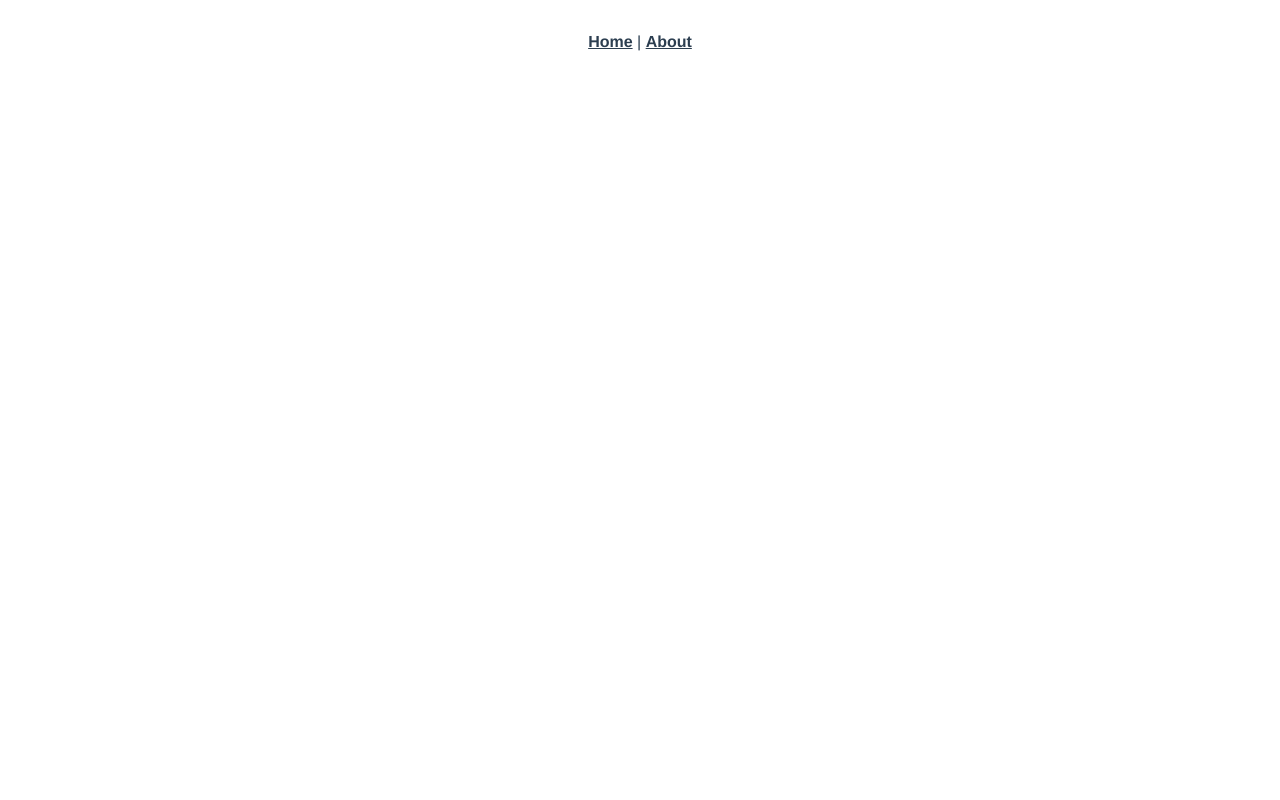
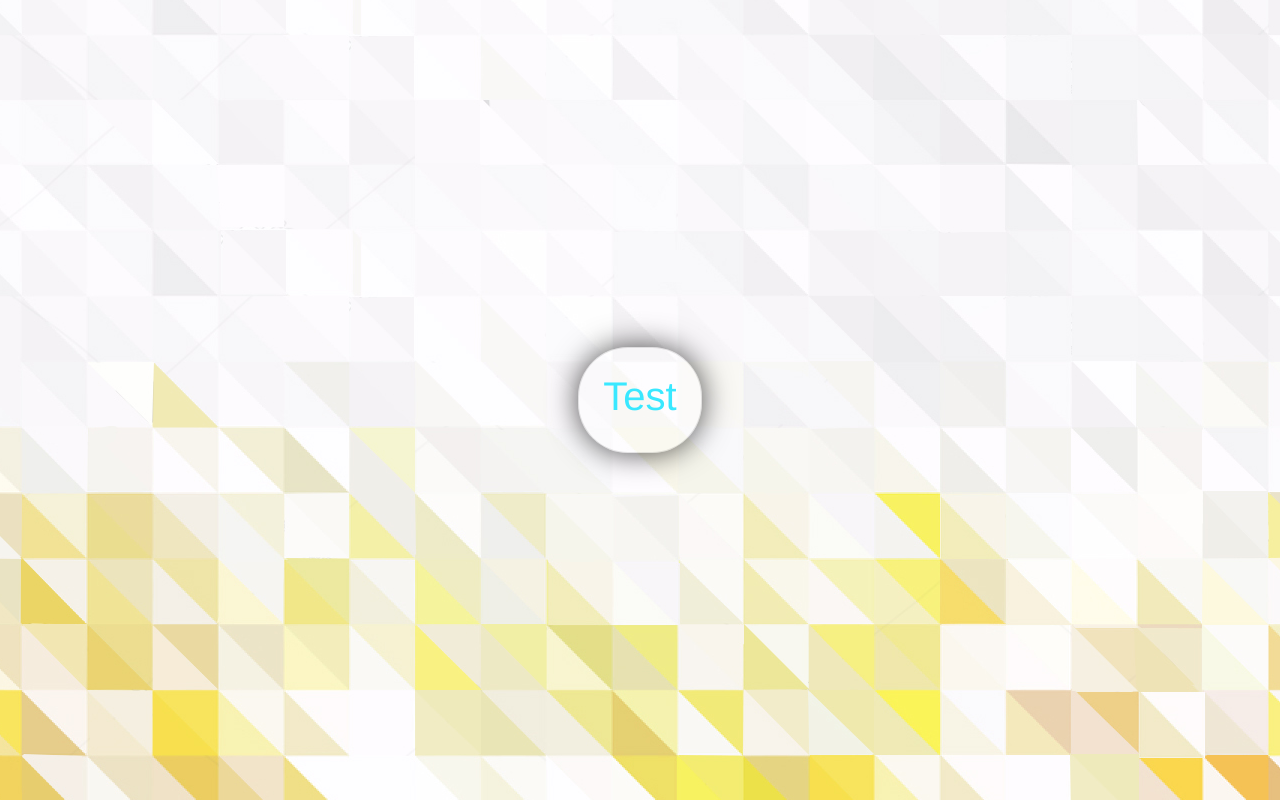
Before and after one commit to gorkmbs/Vue-Graphic-Project, a Vue app: page /login in a window 1280 px wide. Before the commit this address had no page. Built offline with nearby package versions, Linux system fonts and the light colour scheme.

Commit message:
started project

```diff
--- a/src/App.vue
+++ b/src/App.vue
@@ -1,8 +1,9 @@
 <template>
-  <div id="nav">
+  <!-- <div id="nav">
     <router-link to="/">Home</router-link> |
     <router-link to="/about">About</router-link>
-  </div>
+    <router-link to="/login">Login</router-link>
+  </div> -->
   <router-view />
 </template>
 
--- a/src/assets/sass/components/_home.sass
+++ /dev/null
@@ -1,2 +0,0 @@
-.login-view-container
-    color: $blue
--- /dev/null
+++ b/src/assets/sass/components/_login.sass
@@ -0,0 +1,6 @@
+.login-view-container
+    color: $blue
+    background: url("../login_bg.jpg")
+    background-repeat: no-repeat
+    background-size: auto
+    background-position: center
--- a/src/assets/sass/index.sass
+++ b/src/assets/sass/index.sass
@@ -4,4 +4,4 @@
 @import 'base/variables'
 
 // components
-@import 'components/home'
+@import 'components/login'
--- a/src/components/Login.vue
+++ b/src/components/LoginBox.vue
@@ -1,16 +1,22 @@
 <template>
-  <div class="hello">sa</div>
+  <div class="login-box-container m-4 p-4"><h1>Test</h1></div>
 </template>
 
 <script>
 export default {
-  name: "Login",
+  name: "LoginBox",
   props: {},
 };
 </script>
 
 <!-- Add "scoped" attribute to limit CSS to this component only -->
 <style scoped lang="scss">
+.login-box-container {
+  box-shadow: 0px 0px 30px rgba(0, 0, 0, 0.7);
+  border: 1px solid rgba(0, 0, 0, 0.1);
+  border-radius: 50px;
+  background: rgba(255, 255, 255, 0.3);
+}
 h3 {
   margin: 40px 0 0;
 }
--- a/src/router/index.js
+++ b/src/router/index.js
@@ -1,12 +1,17 @@
 import { createRouter, createWebHistory } from "vue-router";
-import Home from "../views/Home.vue";
+import Login from "../views/Login.vue";
 import About from "../views/About.vue";
 
 const routes = [
+  // {
+  //   path: "/",
+  //   name: "Home",
+  //   component: Home,
+  // },
   {
-    path: "/",
-    name: "Home",
-    component: Home,
+    path: "/login",
+    name: "Login",
+    component: Login,
   },
   {
     path: "/about",
--- a/src/views/Home.vue
+++ /dev/null
@@ -1,17 +0,0 @@
-<template>
-  <div class="home">
-    <Login msg="Welcome to Your Vue.js App" />
-  </div>
-</template>
-
-<script>
-// @ is an alias to /src
-import Login from "@/components/Login.vue";
-
-export default {
-  name: "Home",
-  components: {
-    Login,
-  },
-};
-</script>
--- /dev/null
+++ b/src/views/Login.vue
@@ -0,0 +1,30 @@
+<template>
+  <div
+    class="
+      login-view-container
+      d-flex
+      justify-content-center
+      align-items-center
+    "
+  >
+    <LoginBox msg="Welcome to Your Vue.js App" />
+  </div>
+</template>
+
+<script>
+// @ is an alias to /src
+import LoginBox from "@/components/LoginBox.vue";
+
+export default {
+  name: "Login",
+  components: {
+    LoginBox,
+  },
+};
+</script>
+
+<style scoped lang="scss">
+.login-view-container {
+  height: 100vh;
+}
+</style>
```
